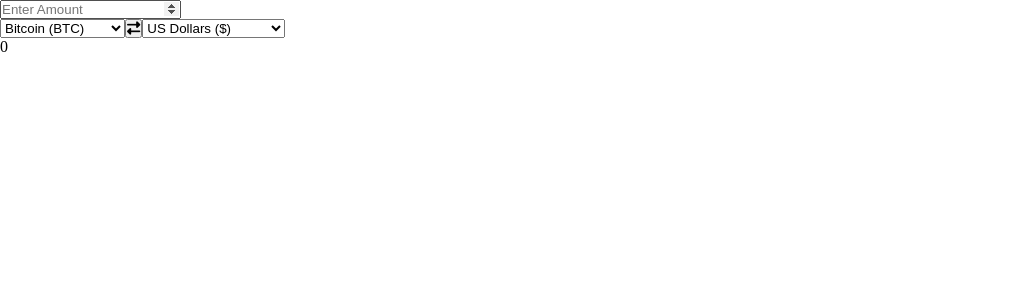
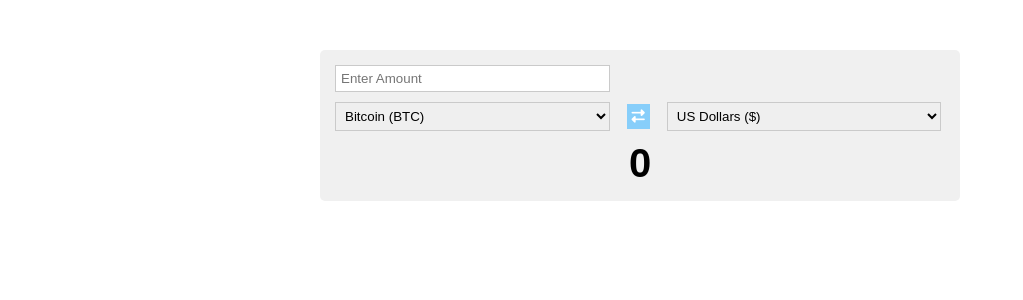
Before and after one commit to emmyobonyo/opareta-front-end-interview-question, a React (Create React App) app: page / in a window 1280 px wide. Shown: the top 300 px of the page, without its empty margins (0-1023 px from the left). Built offline with nearby package versions, Linux system fonts and the light colour scheme.

Commit message:
Add styles

```diff
--- a/src/App.css
+++ b/src/App.css
@@ -3,3 +3,41 @@
   margin: 0;
   box-sizing: border-box;
 }
+
+.container {
+  width: 50%;
+  margin: auto;
+  margin-top: 50px;
+  padding: 15px;
+  background-color: rgb(240, 240, 240);
+  border-radius: 5px;
+}
+
+.input {
+  width: 45%;
+  padding: 5px;
+  margin-bottom: 10px;
+  border: 1px solid rgb(202, 202, 202);
+}
+
+.select {
+  width: 45%;
+  padding: 5px;
+  border: 1px solid rgb(202, 202, 202);
+}
+
+button {
+  padding: 5px;
+  margin: 0 17px;
+  background-color: lightskyblue;
+  border: none;
+  color: white;
+}
+
+p {
+  text-align: center;
+  font-weight: bold;
+  font-family: Arial, Helvetica, sans-serif;
+  margin-top: 10px;
+  font-size: 40px;
+}
--- a/src/components/Form.js
+++ b/src/components/Form.js
@@ -65,25 +65,25 @@ function Form() {
   };
 
   return (
-    <div>
+    <div className="container">
       { swap && (
-        <input id="number" type="number" placeholder="Enter Amount" onChange={handleClick} />
+        <input id="number" className="input" type="number" placeholder="Enter Amount" onChange={handleClick} />
       )}
       {
         !swap && (
-          <input id="number" type="number" placeholder="Enter Amount" onChange={clickSwap} />
+          <input id="number" className="input" type="number" placeholder="Enter Amount" onChange={clickSwap} />
         )
       }
       <br />
       { swap && (
-        <select name="crypto" id="crypto" onChange={handleClick}>
+        <select className="select" name="crypto" id="crypto" onChange={handleClick}>
           <option value="1">Bitcoin (BTC)</option>
           <option value="2">Litecoin (LIT)</option>
           <option value="3">Namecoin (NMC)</option>
         </select>
       ) }
       { !swap && (
-        <select name="currency" id="currency" onChange={clickSwap}>
+        <select className="select" name="currency" id="currency" onChange={clickSwap}>
           <option value="2781">US Dollars ($)</option>
           <option value="2791">Pound Sterling (£)</option>
           <option value="3570">Uganda Shillings (/-)</option>
@@ -93,14 +93,14 @@ function Form() {
         <i className="fa fa-exchange" aria-hidden="true" />
       </button>
       { swap && (
-        <select name="currency" id="currency" onChange={handleClick}>
+        <select className="select" name="currency" id="currency" onChange={handleClick}>
           <option value="USD">US Dollars ($)</option>
           <option value="GBP">Pound Sterling (£)</option>
           <option value="UGX">Uganda Shillings (/-)</option>
         </select>
       ) }
       { !swap && (
-        <select name="crypto" id="crypto" onChange={clickSwap}>
+        <select className="select" name="crypto" id="crypto" onChange={clickSwap}>
           <option value="BTC">Bitcoin (BTC)</option>
           <option value="LIT">Litecoin (LIT)</option>
           <option value="NMC">Namecoin (NMC)</option>
```
